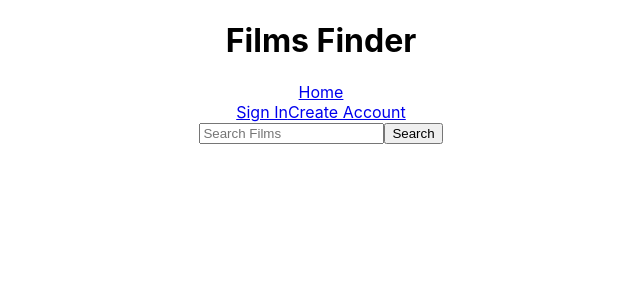
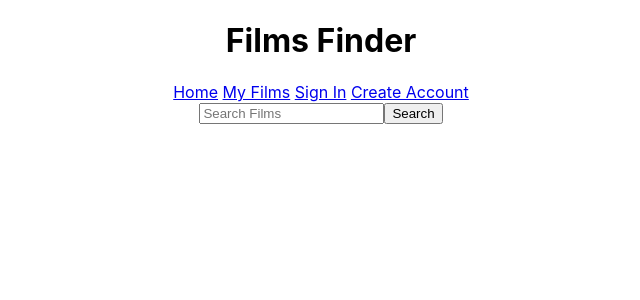
Before and after one commit to seanle0405/filmsfinder-frontend, a React (Create React App) app: page / in a window 1280 px wide. Shown: the top 300 px of the page, without its empty margins (319-959 px from the left). Built offline with nearby package versions, Linux system fonts and the light colour scheme; no server answers.

Commit message:
modified navigation in Header.js

```diff
--- a/src/components/Header.js
+++ b/src/components/Header.js
@@ -9,12 +9,17 @@ class Header extends Component {
     return (
       <div>
         <h1>Films Finder</h1>
-        <Link to='/'>{ 'Home' }</Link>
-        <br/>
-        {/*if logged out, .inks for signup an create account will render*/}
-        <Link to='/SignIn'>{ 'Sign In' }</Link>
-        <Link to='/CreateAccount'>{ 'Create Account' }</Link>
-        {/*if logged in, username and link to log out will render*/}
+          <nav>
+            <Link to='/'>{ 'Home' }</Link>
+            {'  '}
+            <Link to='/myfilms'>{ 'My Films' }</Link>
+            {'  '}
+            {/*if logged out, .inks for signup an create account will render*/}
+            <Link to='/SignIn'>{ 'Sign In' }</Link>
+            {'  '}
+            <Link to='/CreateAccount'>{ 'Create Account' }</Link>
+            {/*if logged in, username and link to log out will render*/}
+          </nav>
       </div>
     )
   }
```
